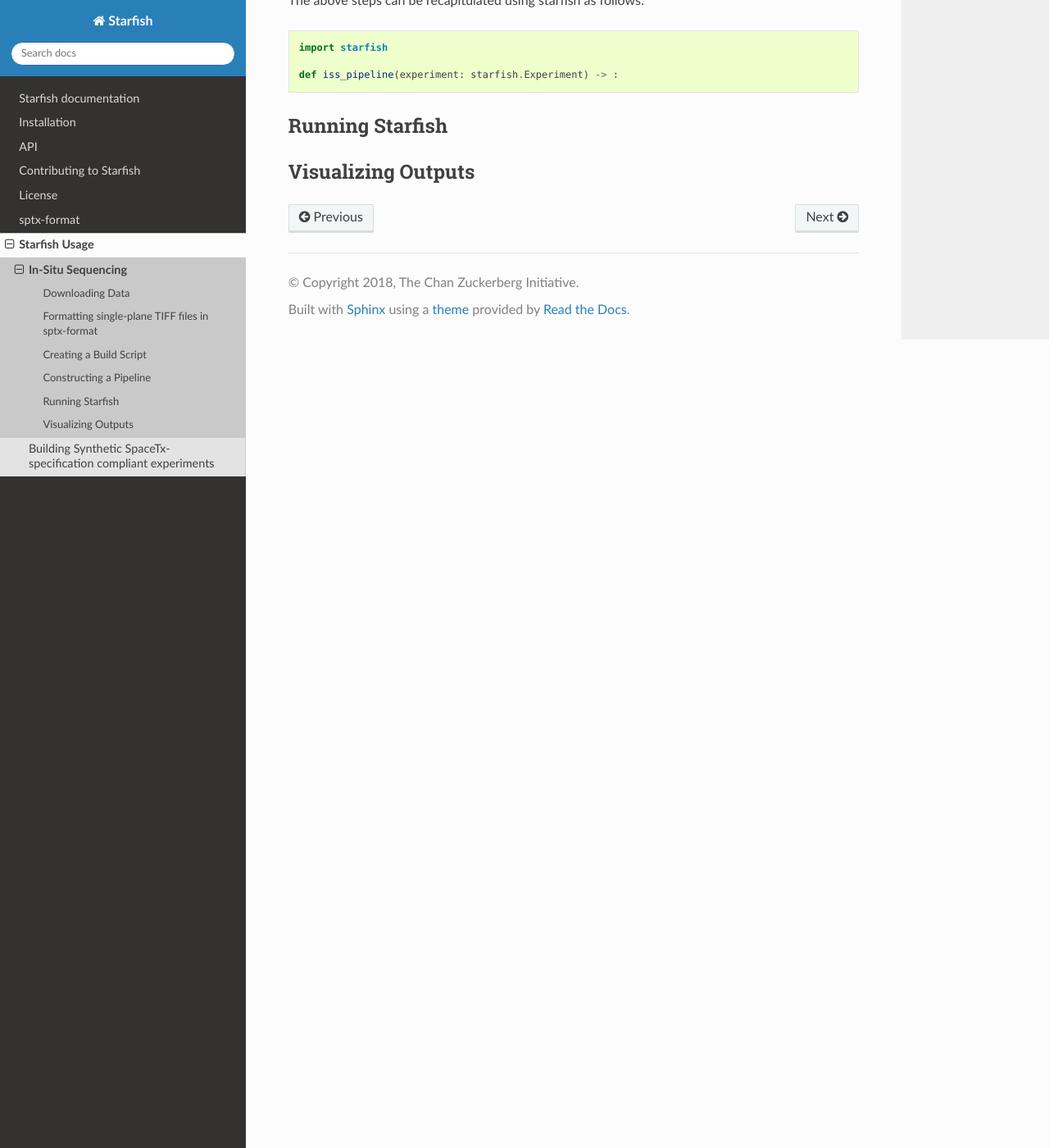
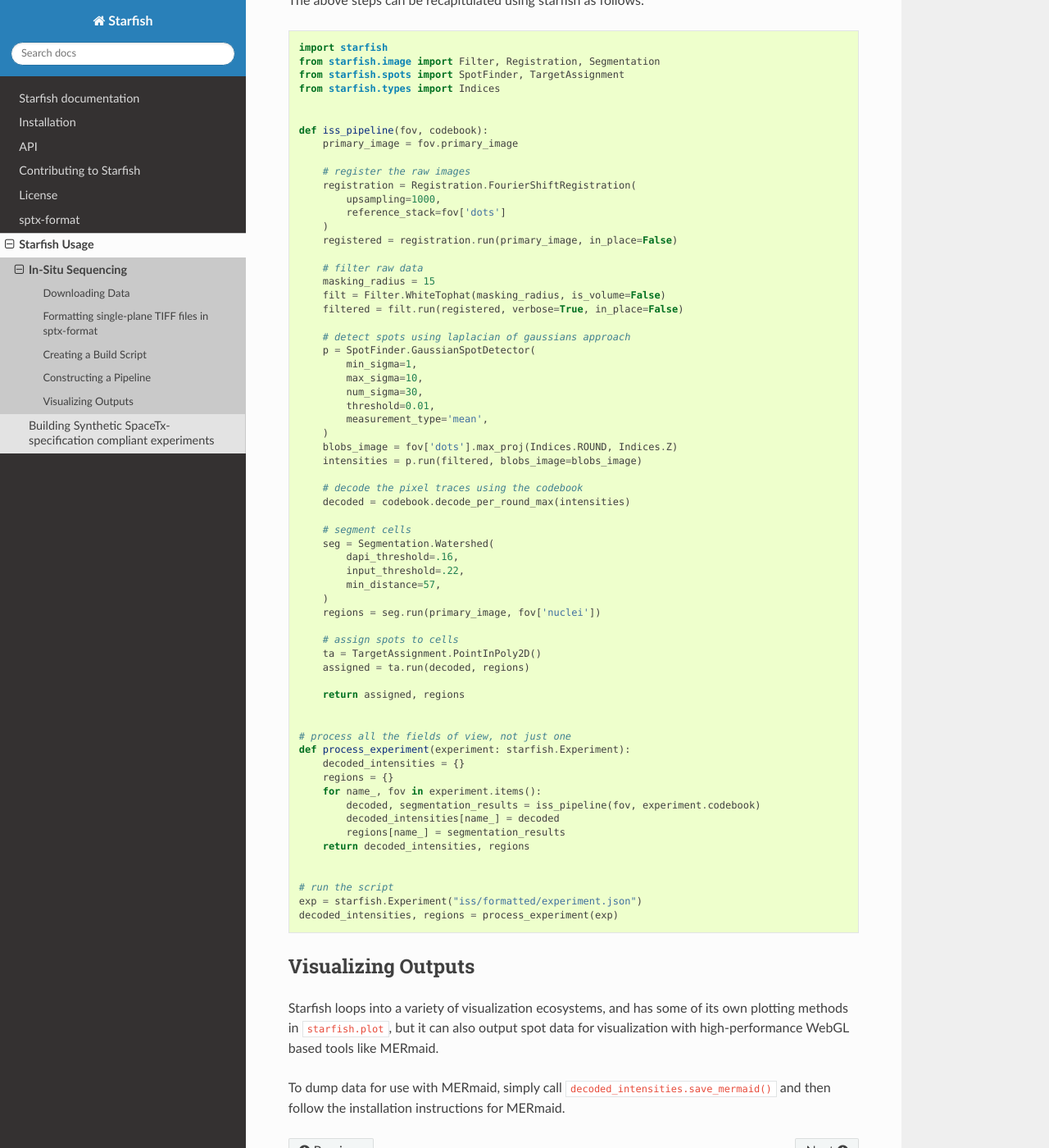
Before and after one commit to spacetx/starfish, a Sphinx documentation site: the page built from docs/source/usage/iss/iss_vignette.rst, in a window 1280 px wide and 1400 px high, scrolled down 3647 px. Shown: the whole window at 82% size. Built offline with Sphinx 7.4.7 and the Read the Docs theme 2.0.0, drawn with Linux system fonts in a browser that asks for light colours; pages that are not in the unit, such as notebooks, are missing from menus.

Commit message:
add detail

```diff
--- a/docs/source/usage/iss/iss_pipeline.py
+++ b/docs/source/usage/iss/iss_pipeline.py
@@ -1,3 +1,64 @@
 import starfish
+from starfish.image import Filter, Registration, Segmentation
+from starfish.spots import SpotFinder, TargetAssignment
+from starfish.types import Indices
 
-def iss_pipeline(experiment: starfish.Experiment) -> :
+
+def iss_pipeline(fov, codebook):
+    primary_image = fov.primary_image
+
+    # register the raw images
+    registration = Registration.FourierShiftRegistration(
+        upsampling=1000,
+        reference_stack=fov['dots']
+    )
+    registered = registration.run(primary_image, in_place=False)
+
+    # filter raw data
+    masking_radius = 15
+    filt = Filter.WhiteTophat(masking_radius, is_volume=False)
+    filtered = filt.run(registered, verbose=True, in_place=False)
+
+    # detect spots using laplacian of gaussians approach
+    p = SpotFinder.GaussianSpotDetector(
+        min_sigma=1,
+        max_sigma=10,
+        num_sigma=30,
+        threshold=0.01,
+        measurement_type='mean',
+    )
+    blobs_image = fov['dots'].max_proj(Indices.ROUND, Indices.Z)
+    intensities = p.run(filtered, blobs_image=blobs_image)
+
+    # decode the pixel traces using the codebook
+    decoded = codebook.decode_per_round_max(intensities)
+
+    # segment cells
+    seg = Segmentation.Watershed(
+        dapi_threshold=.16,
+        input_threshold=.22,
+        min_distance=57,
+    )
+    regions = seg.run(primary_image, fov['nuclei'])
+
+    # assign spots to cells
+    ta = TargetAssignment.PointInPoly2D()
+    assigned = ta.run(decoded, regions)
+
+    return assigned, regions
+
+
+# process all the fields of view, not just one
+def process_experiment(experiment: starfish.Experiment):
+    decoded_intensities = {}
+    regions = {}
+    for name_, fov in experiment.items():
+        decoded, segmentation_results = iss_pipeline(fov, experiment.codebook)
+        decoded_intensities[name_] = decoded
+        regions[name_] = segmentation_results
+    return decoded_intensities, regions
+
+
+# run the script
+exp = starfish.Experiment("iss/formatted/experiment.json")
+decoded_intensities, regions = process_experiment(exp)
--- a/docs/source/usage/iss/iss_vignette.rst
+++ b/docs/source/usage/iss/iss_vignette.rst
@@ -152,9 +152,12 @@
 
 .. literalinclude:: iss_pipeline.py
 
-
-Running Starfish
-----------------
-
 Visualizing Outputs
 -------------------
+
+Starfish loops into a variety of visualization ecosystems, and has some of its own plotting methods
+in ``starfish.plot``, but it can also output spot data for visualization with high-performance WebGL
+based tools like MERmaid.
+
+To dump data for use with MERmaid, simply call ``decoded_intensities.save_mermaid()`` and then
+follow the installation instructions for MERmaid.
```
